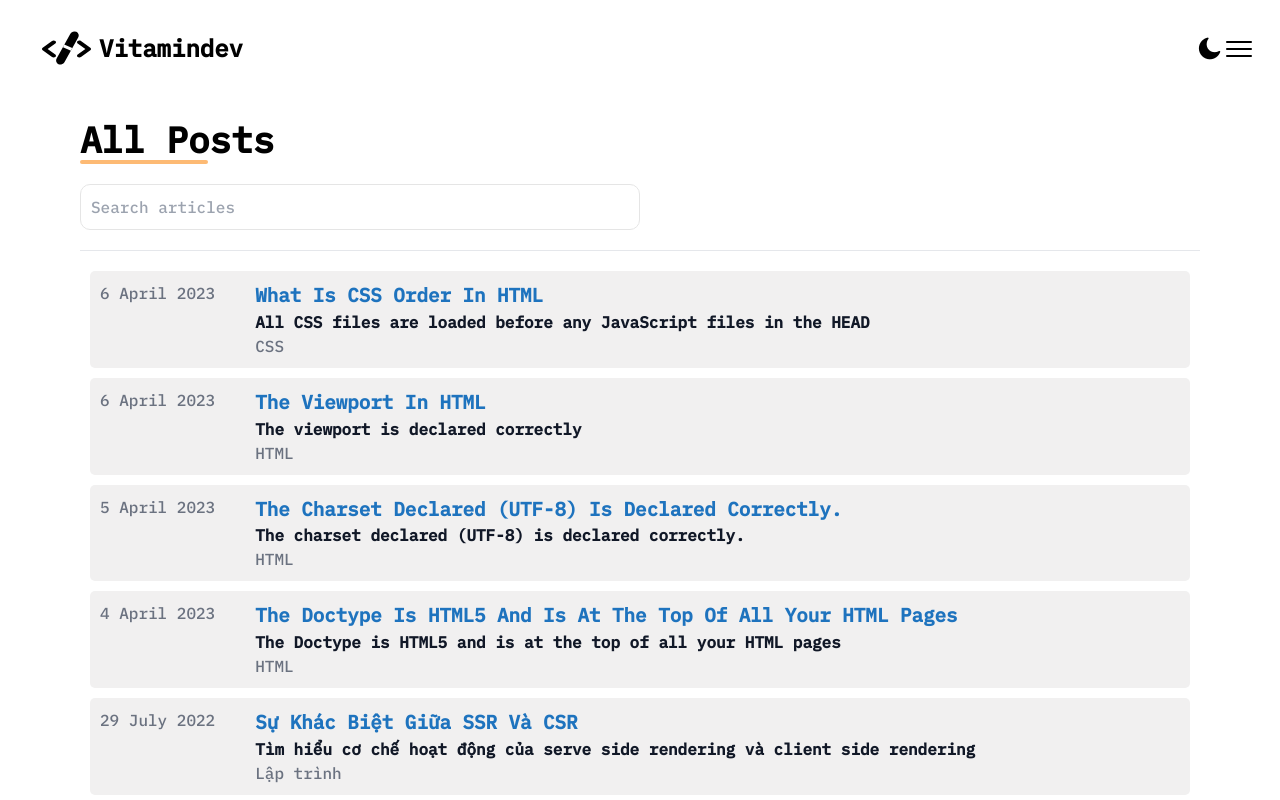
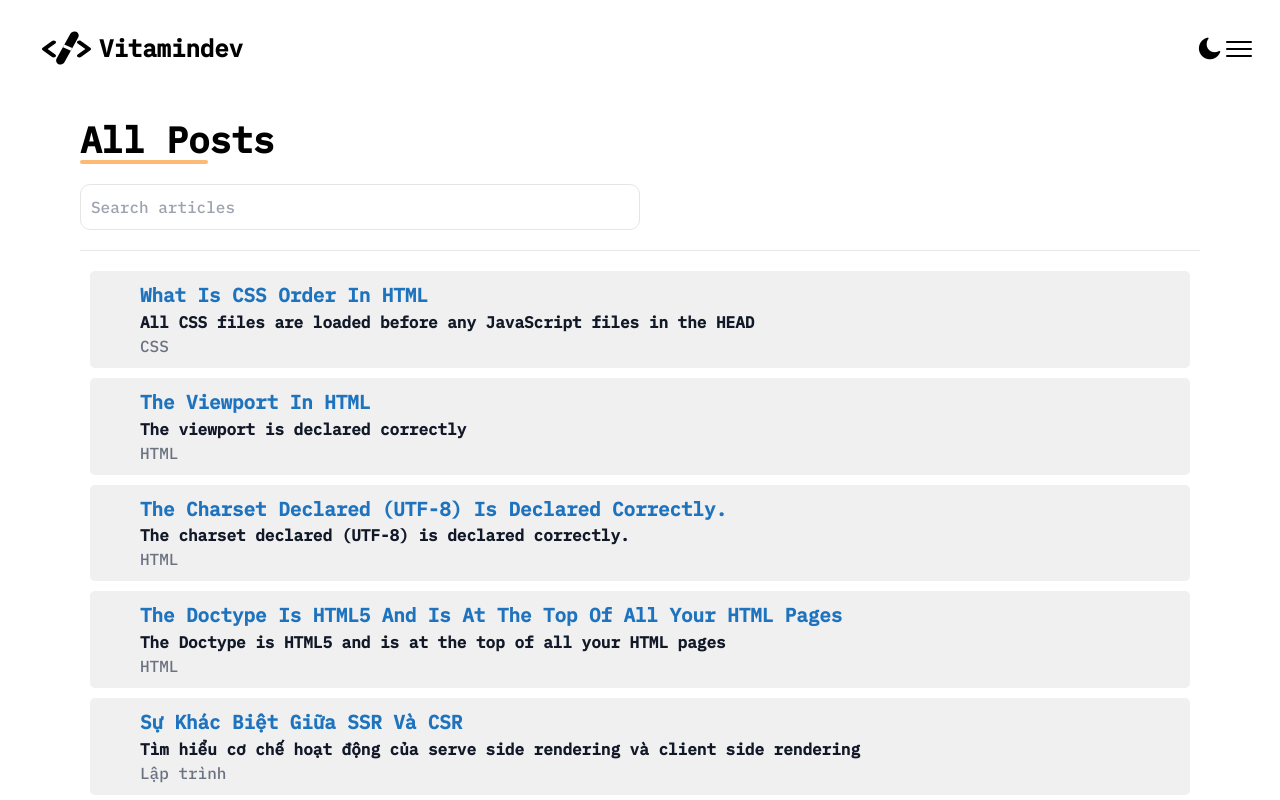
Before and after one commit to veDnimatvi/VitamindevSite, a Next.js app: page /blog in a window 1280 px wide. Shown: the top 800 px of the page. Built offline with nearby package versions, Linux system fonts and the light colour scheme.

Commit message:
detele: date post

```diff
--- a/pages/components/PostItem.jsx
+++ b/pages/components/PostItem.jsx
@@ -16,7 +16,6 @@ const PostItem = ({ listItems }) => {
             key={i}
             onClick={() => router.push(`/vitamins/${blog?.slug}`)}
           >
-            <div className="text-gray-500">{blog?.date}</div>
             <div className="md:ml-10">
               <div className="blogTitle">{blog?.title}</div>
               <div className="text-gray-900 font-semibold">
```
